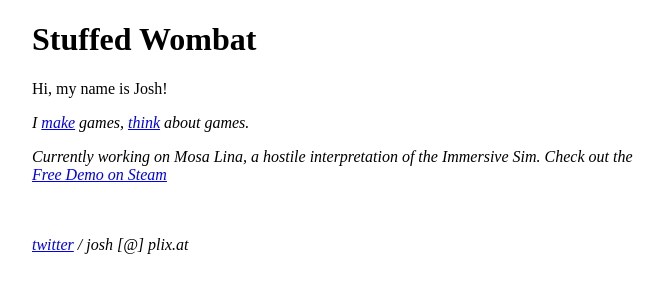
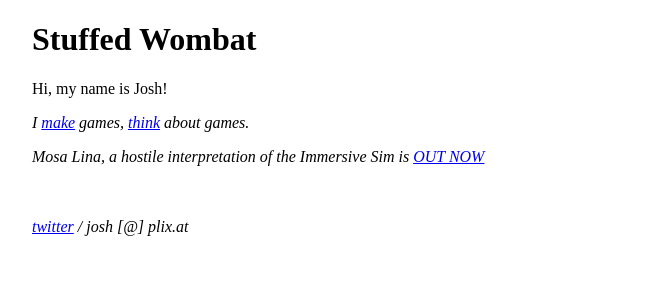
Before and after one commit to stuffedwombat/stuffedwombat.github.io, a Jekyll site: the page built from index.md, in a window 1280 px wide. Shown: the top 300 px of the page, without its empty margins (292-956 px from the left). Built offline with Jekyll 4.4.1, drawn with Linux system fonts in a browser that asks for light colours; our own code applies the rules of GitHub Pages for plain Markdown files; comment, search, counter and statistics services are not loaded.

Commit message:
Update index.md

```diff
--- a/index.md
+++ b/index.md
@@ -4,7 +4,7 @@ Hi, my name is Josh!<br>
 
 *I [make](games) games, [think](thinking) about games.* <br>
 
-*Currently working on Mosa Lina, a hostile interpretation of the Immersive Sim. Check out the [Free Demo on Steam](https://store.steampowered.com/app/2477090/Mosa_Lina/)*
+*Mosa Lina, a hostile interpretation of the Immersive Sim is [OUT NOW](https://store.steampowered.com/app/2477090/Mosa_Lina/)*
 
 
 <br><br>
```
